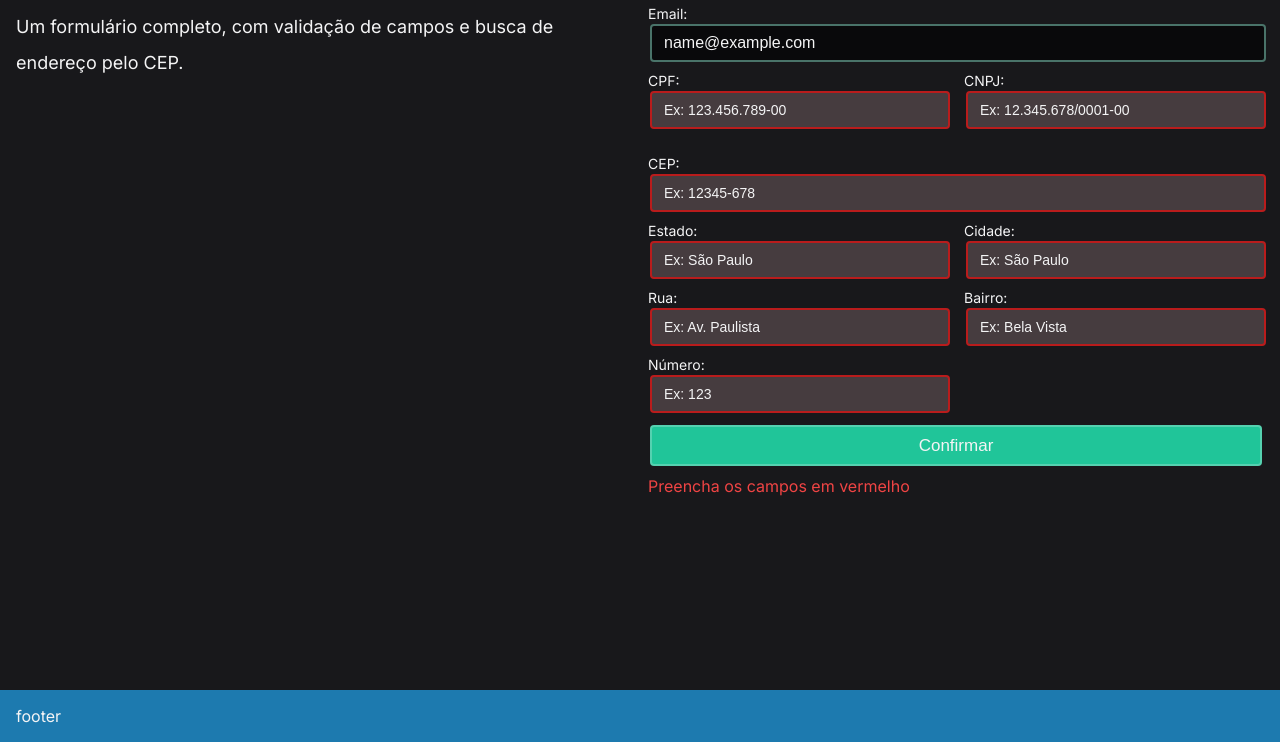
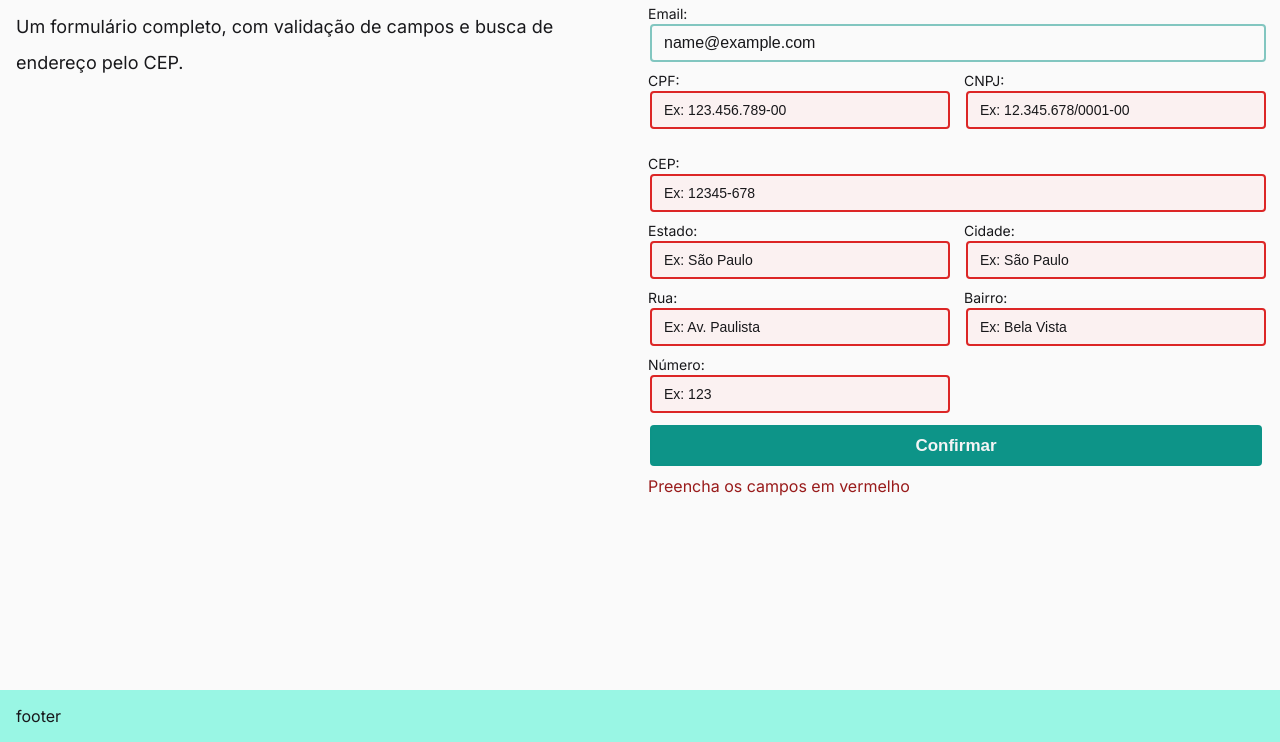
Before and after one commit to BrunoPanizzi/desafio_iboti, a plain HTML site: page index.html in a window 1280 px wide. Both pictures are taken after typing "Sample", "5551234", "name@example.com", "Sample", "Sample", "Sample" into the empty fields and a click on the button "Confirmar". Shown: the part 995-1737 px from the top of the page. Drawn offline with Linux system fonts and the light colour scheme; a web font is replaced by a local one.

Commit message:
fixed color for light and dark mode

```diff
--- a/index.html
+++ b/index.html
@@ -1,5 +1,5 @@
 <!DOCTYPE html>
-<html data-theme="dark" lang="en">
+<html data-theme="light" lang="en">
   <head>
     <meta charset="UTF-8" />
     <meta name="viewport" content="width=device-width, initial-scale=1.0" />
--- a/style.css
+++ b/style.css
@@ -54,19 +54,43 @@ a {
 
 :root[data-theme="light"] {
   --text: var(--color-zinc-900);
-  --background: var(--color-zinc-100);
+  --text-variant: var(--color-zinc-200);
+  --text-invert: var(--color-zinc-100);
+
+  --background: var(--color-zinc-200);
   --background-light: var(--color-zinc-50);
-  --primary: var(--color-teal-500);
-  --secondary: hsl(193, 73%, 74%);
-  --accent: hsl(202, 72%, 60%);
+  --header-background: var(--color-teal-950);
+
+  --primary: var(--color-teal-600);
+  --primary-background: var(--color-teal-200);
+
+  --danger: var(--color-red-600);
+  --danger-text: var(--color-red-800);
+  --danger-background: var(--color-red-200);
+
+  --disabled-border: var(--color-zinc-400);
+  --disabled-background: var(--color-zinc-300);
+  --disabled-text: var(--color-zinc-600);
 }
 :root[data-theme="dark"] {
   --text: var(--color-zinc-100);
+  --text-variant: var(--color-zinc-200);
+  --text-invert: var(--color-zinc-900);
+
   --background: var(--color-zinc-950);
   --background-light: var(--color-zinc-900);
-  --primary: hsl(164, 72%, 45%);
-  --secondary: hsl(193, 73%, 26%);
-  --accent: hsl(202, 72%, 40%);
+  --header-background: var(--color-teal-900);
+
+  --primary: var(--color-teal-500);
+  --primary-background: var(--color-teal-900);
+
+  --danger: var(--color-red-500);
+  --danger-text: var(--color-red-300);
+  --danger-background: var(--color-red-950);
+
+  --disabled-border: var(--color-zinc-500);
+  --disabled-background: var(--color-zinc-700);
+  --disabled-text: var(--color-zinc-300);
 }
 
 :root {
@@ -98,9 +122,9 @@ input {
   width: 100%;
   padding: 0.5em 0.75em;
   margin: 2px;
-  border: 2px solid color-mix(in srgb, var(--primary-dark) 50%, transparent);
+  border: 2px solid color-mix(in srgb, var(--primary) 50%, transparent);
   border-radius: 0.25rem;
-  background-color: var(--background);
+  background-color: transparent;
   color: var(--text);
   transition: border-color 0.2s, background-color 0.2s;
 }
@@ -113,8 +137,8 @@ input:hover,
 input:focus,
 input:focus-visible {
   outline: none;
-  border-color: var(--primary-dark);
-  background-color: color-mix(in srgb, var(--primary-dark) 10%, transparent);
+  border-color: var(--primary);
+  background-color: color-mix(in srgb, var(--primary) 10%, transparent);
 }
 
 label {
@@ -124,7 +148,7 @@ label {
 }
 
 label > .field-error {
-  color: var(--color-red-800);
+  color: var(--danger-text);
   font-weight: 600;
 }
 
@@ -132,11 +156,11 @@ button {
   font-size: 1rem;
   padding: 0.5em 0.75em;
   margin: 2px;
-  border: 2px solid color-mix(in srgb, var(--primary-dark) 50%, transparent);
+  border: 2px solid color-mix(in srgb, var(--primary) 50%, transparent);
   border-radius: 0.25rem;
   background-color: var(--primary);
-  color: var(--text);
-  font-weight: 500;
+  color: var(--text-invert);
+  font-weight: 600;
   cursor: pointer;
   transition: background-color 0.2s, color 0.2s;
 }
@@ -146,8 +170,8 @@ button:hover {
 }
 
 header {
-  background-color: var(--color-teal-900);
-  color: var(--color-zinc-200);
+  background-color: var(--header-background); /* color-teal-900 */
+  color: var(--text-variant); /* color-zinc-200 */
 }
 header > div {
   display: flex;
@@ -201,11 +225,10 @@ section p {
   font-size: 1.25rem;
   font-family: "Merrywether", serif;
   font-weight: 500;
-  border: 1px solid var(--color-zinc-400);
+  border: 1px solid var(--border-color);
   padding: 0.75em 1.5em;
   border-radius: 50rem;
   color: var(--text-color);
-  border-color: var(--border-color);
   background-color: color-mix(
     in srgb,
     var(--background-color) var(--opacity),
@@ -230,17 +253,17 @@ section p {
 }
 
 .advantages .bad {
-  --shadow-color: var(--color-red-950);
-  --text-color: var(--color-red-400);
-  --border-color: var(--color-red-800);
-  --background-color: var(--color-red-950);
+  --shadow-color: var(--danger-background);
+  --text-color: var(--danger);
+  --border-color: var(--danger);
+  --background-color: var(--danger-background);
 }
 
 .advantages .good {
-  --shadow-color: var(--color-teal-950);
-  --text-color: var(--color-teal-400);
-  --border-color: var(--color-teal-800);
-  --background-color: var(--color-teal-950);
+  --shadow-color: var(--primary-background);
+  --text-color: var(--primary);
+  --border-color: var(--primary);
+  --background-color: var(--primary-background);
 }
 
 #section2 {
@@ -287,7 +310,7 @@ section p {
 }
 
 #main-form > .form-error {
-  color: var(--color-red-500);
+  color: var(--danger-text);
 }
 
 #cep-wrapper {
@@ -298,15 +321,23 @@ section p {
 }
 
 input[state="error"] {
-  border-color: var(--color-red-700);
-  background-color: color-mix(in srgb, var(--color-red-200) 20%, transparent);
-  color: var(--color-red-950);
+  border-color: var(--danger);
+  background-color: color-mix(
+    in srgb,
+    var(--danger-background) 20%,
+    transparent
+  );
+  color: var(--danger-text);
 }
 
 input[state="loading"] {
-  border-color: var(--color-zinc-400);
-  background-color: color-mix(in srgb, var(--color-zinc-300) 40%, transparent);
-  color: var(--color-zinc-600);
+  border-color: var(--disabled-border);
+  background-color: color-mix(
+    in srgb,
+    var(--disabled-background) 40%,
+    transparent
+  );
+  color: var(--disabled-text);
 }
 
 #cep-wrapper:has(input[state="loading"])::after {
@@ -320,7 +351,7 @@ input[state="loading"] {
 }
 
 footer {
-  background-color: var(--accent);
+  background-color: var(--primary-background);
   padding: 1rem;
 }
 
```
